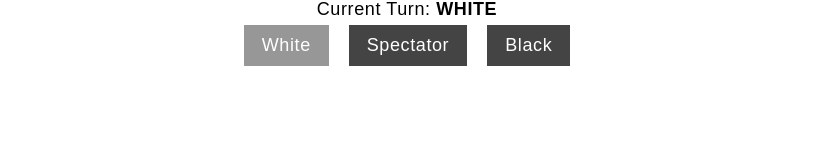
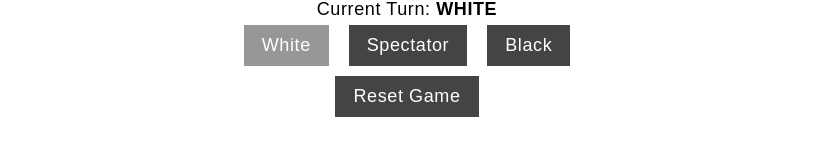
Before and after one commit to ECDStudio/EZChess, a React (Create React App) app: page / in a window 1280 px wide. Shown: the part 792-937 px from the top of the page, without its empty margins (233-1047 px from the left). Before the commit the page ends 889 px from the top, so only its background shows below. Built offline with nearby package versions, Linux system fonts and the light colour scheme.

Commit message:
reset game button

```diff
--- a/src/App.js
+++ b/src/App.js
@@ -23,6 +23,11 @@ class App extends Component {
     })
   }
 
+  resetGame = () => {
+    this.state.chess.reset();
+    this.updateGame();
+  }
+
   render() {
     return (
       <div className={`chess-container ${this.state.view}`}>
@@ -30,6 +35,9 @@ class App extends Component {
         <div className="hud">
           <TurnIndicator game={this.state.chess} />
           <PointOfView game={this.state.chess} current={this.state.view} updateView={this.updateView} />
+          <div>
+            <a onClick={() => this.resetGame()}>Reset Game</a>
+          </div>
         </div>
       </div>
     );
```
